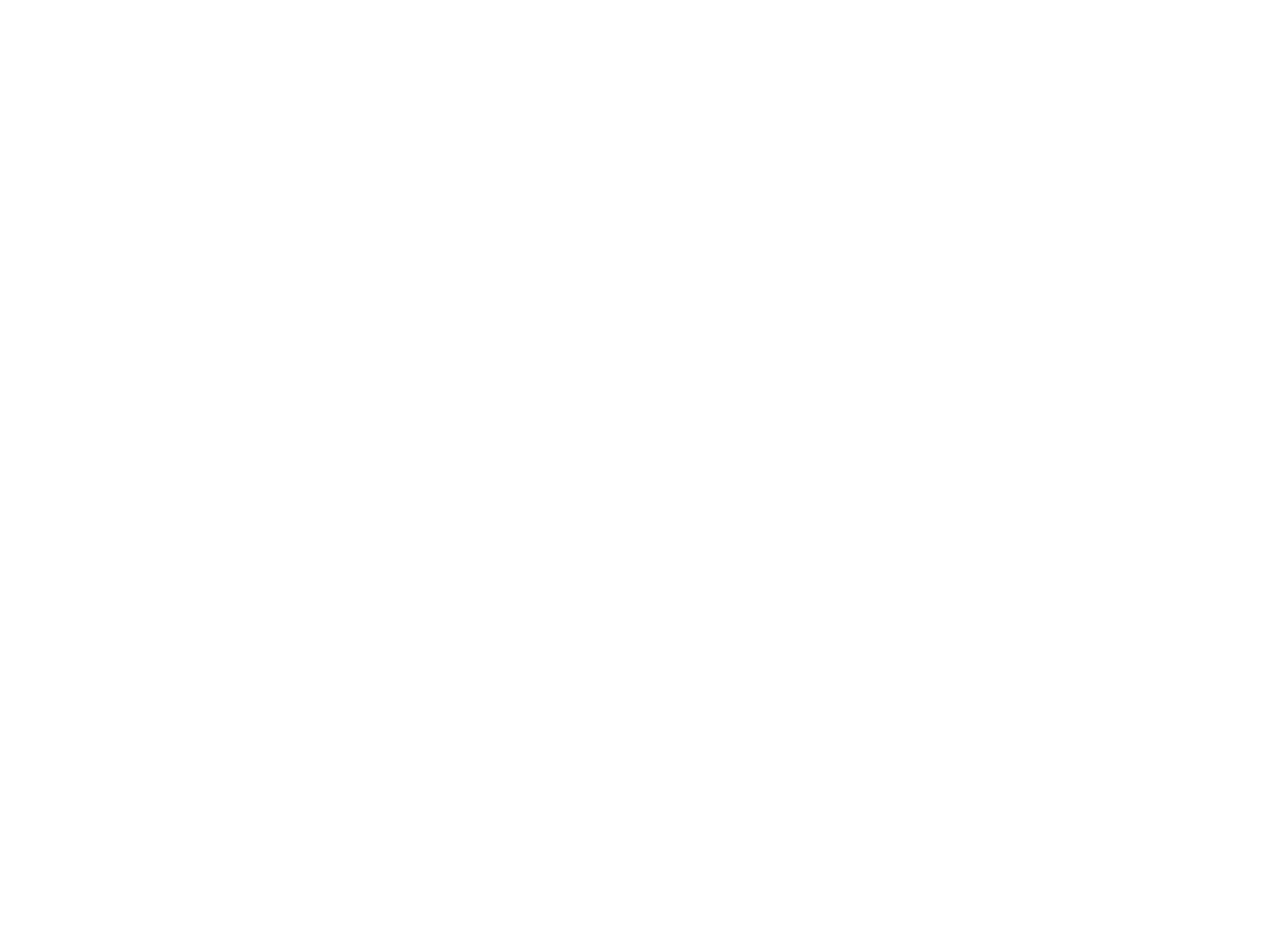
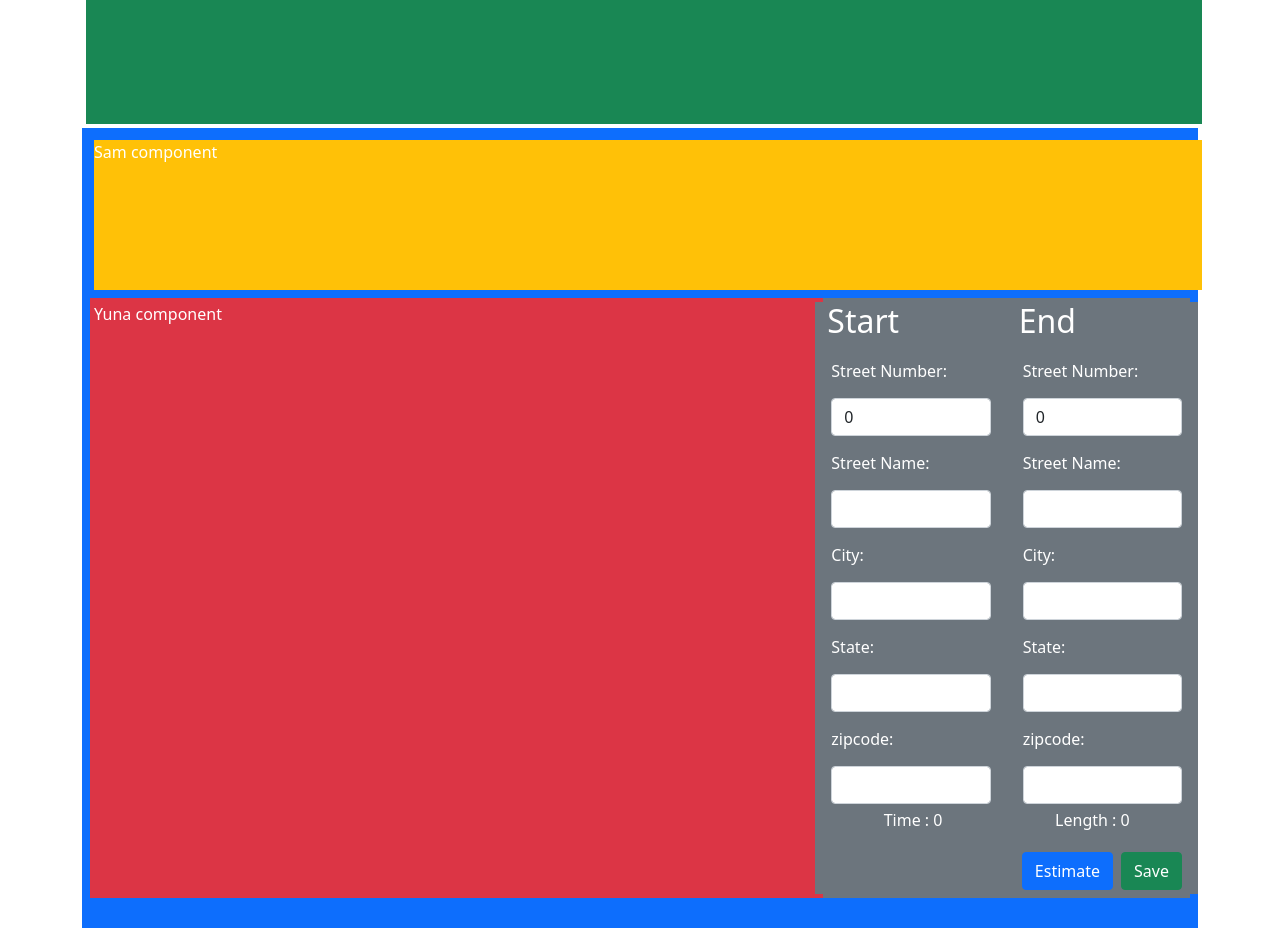
Before and after one commit to Kenjilam92/JourneyLog, an Angular app in the folder client/JourneyLog-FrontEnd/: page / in a window 1280 px wide. Shown: the part 680-1608 px from the top of the page. Before the commit the page ends 800 px from the top, so only its background shows below. Built offline with nearby package versions, Linux system fonts and the light colour scheme.

Commit message:
component distibution

```diff
--- a/client/JourneyLog-FrontEnd/src/app/app.component.css
+++ b/client/JourneyLog-FrontEnd/src/app/app.component.css
@@ -0,0 +1,10 @@
+.page {
+    height: 100vh;
+    width: 100%;
+    color: white;
+}
+
+.header {
+    height: 150px;
+    width: 100%;
+}
--- a/client/JourneyLog-FrontEnd/src/app/app.component.html
+++ b/client/JourneyLog-FrontEnd/src/app/app.component.html
@@ -1,4 +1,25 @@
-<div class="container">
+<div class="container w-100">
   <!-- <app-test-services></app-test-services> -->
-  <app-journey-form></app-journey-form>
+  <div class="page w-100 bg-success m-1">
+    ALbert component
+  </div>
+
+  <div class="page bg-primary col p-1">
+    <div class=" header row bg-warning m-2">
+     Sam component
+    </div>
+
+    <div class="row m-1">
+      <div class="col-8 bg-danger p-1">
+        Yuna component
+      </div>
+      <div class="col-4 bg-secondary p-1">
+        <app-journey-form></app-journey-form>
+      </div>
+    </div>
+
+  </div>
+
+
+
 </div>
--- a/client/JourneyLog-FrontEnd/src/styles.css
+++ b/client/JourneyLog-FrontEnd/src/styles.css
@@ -1 +1,5 @@
 /* You can add global styles to this file, and also import other style files */
+*{
+    margin: 0;
+    padding: 0;
+}
```
Also changed, not shown: 1 other file (tests, documents, lock files or other folders).
